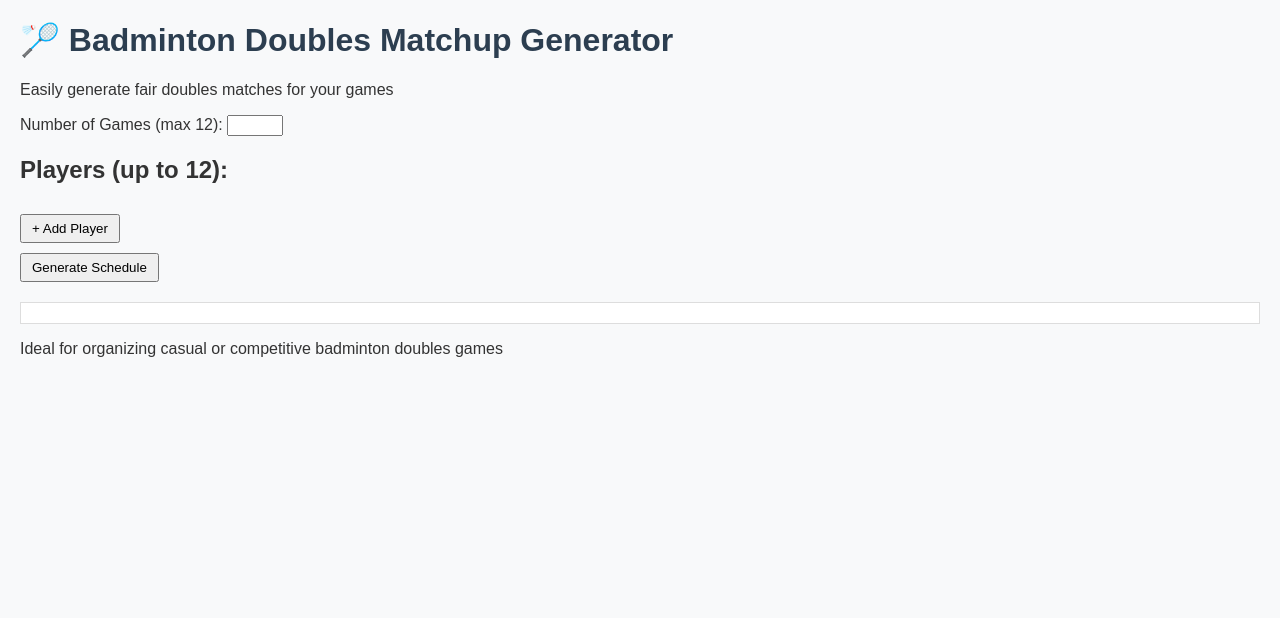
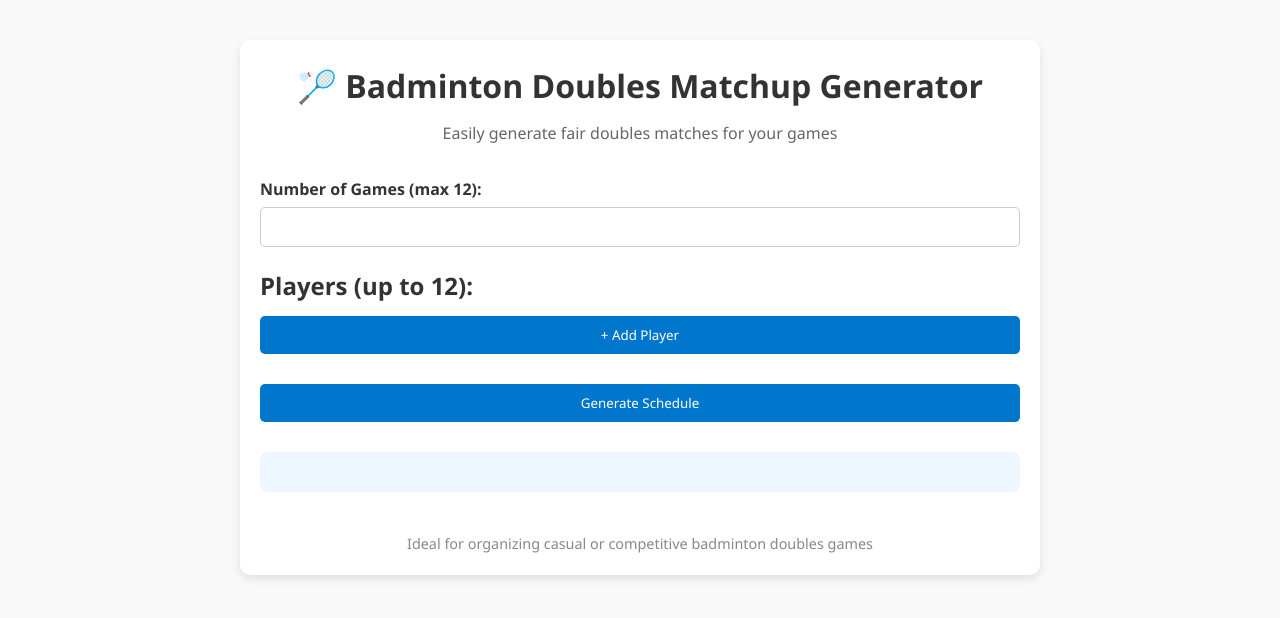
Before and after one commit to esg-sustainability/badminton-doubles-matchup, a plain HTML site: page index.html in a window 1280 px wide. Drawn offline with Linux system fonts and the light colour scheme.

Commit message:
Update style.css

```diff
--- a/style.css
+++ b/style.css
@@ -1,11 +1,101 @@
+/* Reset and base styles */
+* {
+  margin: 0;
+  padding: 0;
+  box-sizing: border-box;
+  font-family: 'Segoe UI', Tahoma, Geneva, Verdana, sans-serif;
+}
+
 body {
-  font-family: Arial, sans-serif;
-  margin: 20px;
-  background: #f8f9fa;
+  background-color: #f9f9f9;
   color: #333;
+  line-height: 1.6;
 }
-h1 { color: #2c3e50; }
-#playersInput { margin-top: 10px; }
-.player-entry { margin-bottom: 5px; }
-button { margin-top: 10px; padding: 5px 10px; cursor: pointer; }
-#scheduleOutput { margin-top: 20px; padding: 10px; background: #fff; border: 1px solid #ddd; }
+
+.container {
+  max-width: 800px;
+  margin: 40px auto;
+  padding: 20px;
+  background: #fff;
+  border-radius: 10px;
+  box-shadow: 0 4px 10px rgba(0, 0, 0, 0.1);
+}
+
+/* Header */
+.header {
+  text-align: center;
+  margin-bottom: 30px;
+}
+
+.title {
+  font-size: 2em;
+  margin-bottom: 10px;
+}
+
+.subtitle {
+  font-size: 1em;
+  color: #666;
+}
+
+/* Form Styles */
+.form-section {
+  display: flex;
+  flex-direction: column;
+  gap: 20px;
+}
+
+.form-group {
+  display: flex;
+  flex-direction: column;
+}
+
+label {
+  margin-bottom: 5px;
+  font-weight: bold;
+}
+
+input[type="number"],
+input[type="text"] {
+  padding: 10px;
+  border: 1px solid #ccc;
+  border-radius: 5px;
+}
+
+.add-btn,
+.generate-btn {
+  margin-top: 10px;
+  padding: 10px 20px;
+  background-color: #0077cc;
+  color: white;
+  border: none;
+  border-radius: 5px;
+  cursor: pointer;
+}
+
+.add-btn:hover,
+.generate-btn:hover {
+  background-color: #005fa3;
+}
+
+/* Player list */
+.players-list {
+  display: flex;
+  flex-direction: column;
+  gap: 10px;
+}
+
+/* Results Section */
+.results-section {
+  margin-top: 30px;
+  padding: 20px;
+  background: #eef6ff;
+  border-radius: 8px;
+}
+
+/* Footer */
+.footer {
+  text-align: center;
+  margin-top: 40px;
+  font-size: 0.9em;
+  color: #888;
+}
```
